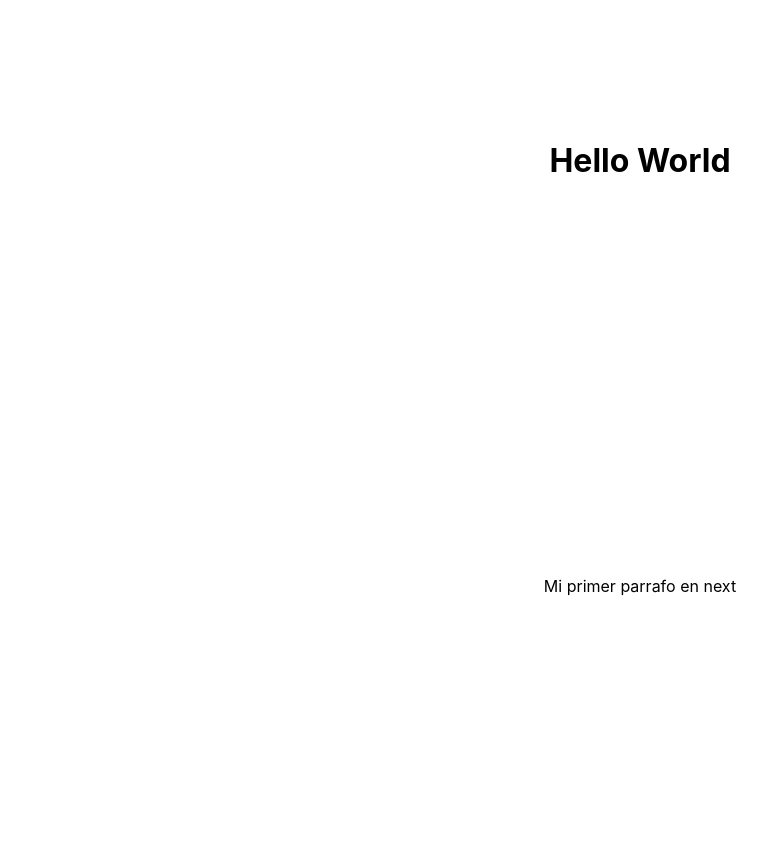
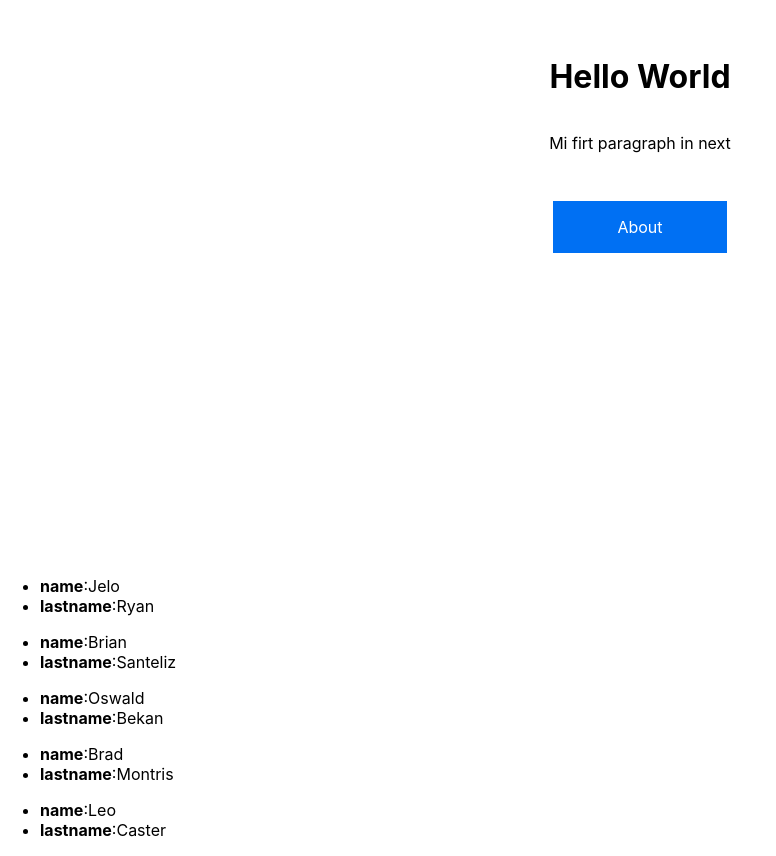
Before and after one commit to Brian-Santeliz/nextjs-example, a Next.js app: page / in a window 1280 px wide. Shown: the part 240-1096 px from the top of the page, without its empty margins (0-776 px from the left). Before the commit the page ends 852 px from the top, so only its background shows below. Built offline with nearby package versions, Linux system fonts and the light colour scheme.

Commit message:
Create about in page add map to array of names

```diff
--- a/pages/api/hello.js
+++ b/pages/api/hello.js
@@ -1,5 +1,9 @@
-// Next.js API route support: https://nextjs.org/docs/api-routes/introduction
-
 export default (req, res) => {
-  res.status(200).json({ name: 'John Doe' })
-}
+  res.status(200).json({ name: 'John Doe' });
+};
+export default (req, res) => {
+  res.status(200).json({
+    name: 'Brian',
+    lastname: 'Santeliz',
+  });
+};
--- a/pages/index.js
+++ b/pages/index.js
@@ -1,19 +1,54 @@
 import Head from 'next/head';
 import styles from '../styles/Home.module.css';
-
+import Link from 'next/link';
 const Home = () => {
+  const elements = [
+    {
+      name: 'Jelo',
+      lastname: 'Ryan',
+    },
+    {
+      name: 'Brian ',
+      lastname: 'Santeliz',
+    },
+    {
+      name: 'Oswald',
+      lastname: 'Bekan',
+    },
+    {
+      name: 'Brad',
+      lastname: 'Montris',
+    },
+    {
+      name: 'Leo',
+      lastname: 'Caster',
+    },
+  ];
   return (
     <>
       <Head>
-        <title>Titulo de prueba</title>
+        <title>Title from Head of NextJS | Next Example</title>
       </Head>
       <div className={styles.container}>
         <h1>Hello World</h1>
+        <p className={styles.paragraph}>Mi firt paragraph in next</p>
+        <Link href="/about">
+          <a className={styles.linkStyle}>About</a>
+        </Link>
       </div>
-	<p className={styles.paragraph}>
-	Mi primer parrafo en next
-	</p>
+      {elements.map((e) => {
+        return (
+          <ul key={e.name}>
+            <li>
+              <strong>name</strong>:{e.name}
+            </li>
+            <li>
+              <strong>lastname</strong>:{e.lastname}
+            </li>
+          </ul>
+        );
+      })}
     </>
   );
 };
-export default Home
+export default Home;
--- a/styles/Home.module.css
+++ b/styles/Home.module.css
@@ -17,7 +17,17 @@ text-align:center
   justify-content: center;
   align-items: center;
 }
-
+.linkStyle{
+  padding:1rem 4rem;
+  margin:2em;
+  background: #0070f3;
+  text-decoration: none;
+  color:white;
+}
+.linkStyle:hover{
+  background: #0c4c94;
+  transition: .3s ease;
+}
 .footer {
   width: 100%;
   height: 100px;
```
Also changed, not shown: pages/about.js (added, +18 -0 lines).
